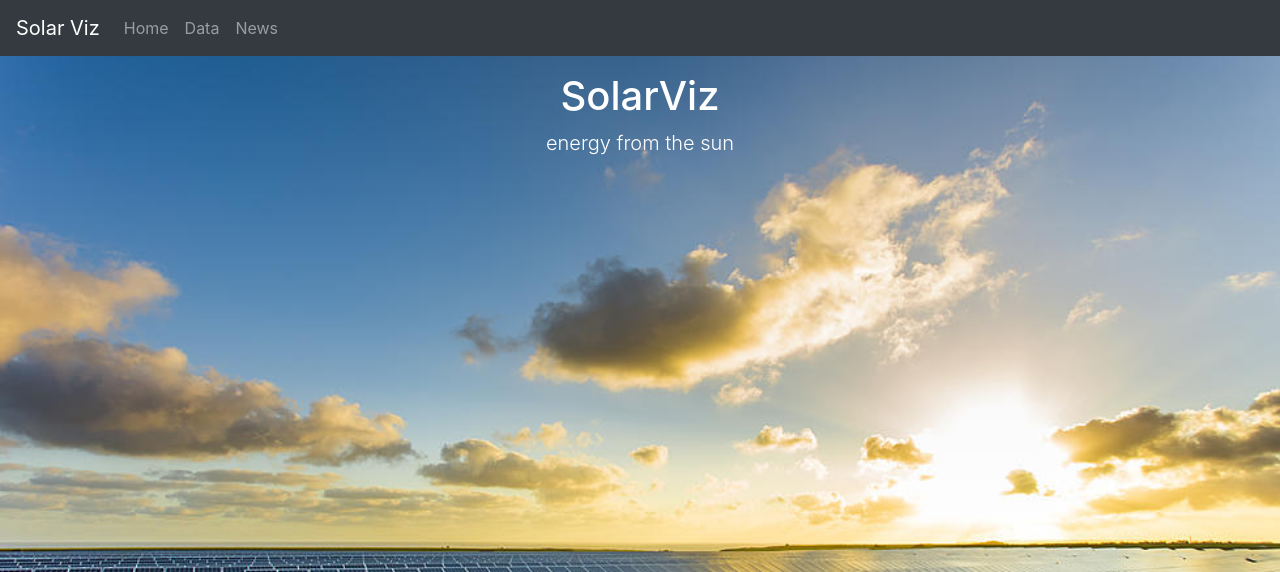
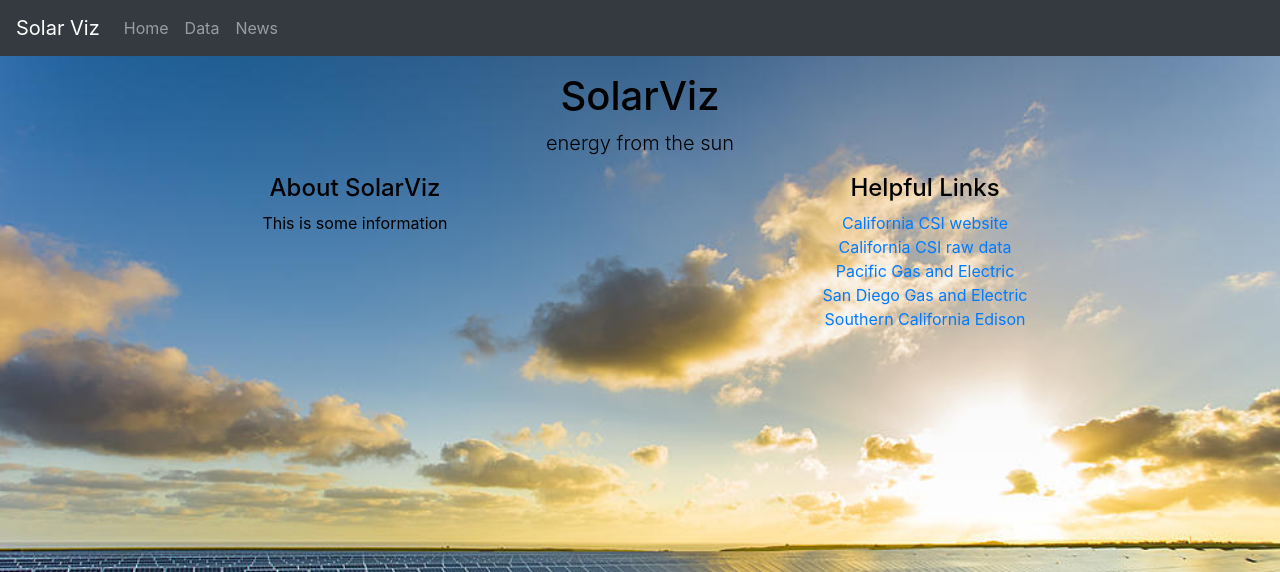
Before and after one commit to JKinsler/Solar_Viz, a Flask app: page / in a window 1280 px wide. Shown: the top 572 px of the page. Run offline with Flask 2, Linux system fonts and the light colour scheme; some libraries are stand-ins or nearby versions.

Commit message:
some styling progess on the home page

```diff
--- a/static/css/homepage.css
+++ b/static/css/homepage.css
@@ -4,8 +4,8 @@
 body {
     background: #333 url("/static/images/GettyImages-871613394.jpg");
     background-size: cover;
-
-    color: white;
+    background-repeat: no-repeat;
+    color:  black;
     text-align: center;
 }
 
@@ -21,10 +21,22 @@ body {
     vertical-align: middle;
 }
 
+.panel-transparent {
+        background: none;
+}
+
+.panel-transparent .panel-heading{
+    background: rgba(122, 130, 136, 0.2)!important;
+}
+
+.panel-transparent .panel-body{
+    background: rgba(46, 51, 56, 0.2)!important;
+}
+
 /* The footer always appears at the bottom of the browser window. */
-
 footer {
     position: fixed;
     bottom: 0;
     width: 100%;  /* required because fixed position */
+    color: white;
 }
--- a/static/css/styles.css
+++ b/static/css/styles.css
@@ -30,3 +30,8 @@
     text-align: left;
     background-color: #fff;
 }
+
+/*body{
+    ....
+    padding-bottom:200px;// You can adjust it
+}*/
--- a/templates/base.html
+++ b/templates/base.html
@@ -34,7 +34,7 @@
     {% block head %}{% endblock %}
 
   </head>
-
+  <body>
     <!-- Navbar -->
     <nav class="navbar navbar-expand-md navbar-dark bg-dark">
       <span class="navbar-brand">Solar Viz</span>
@@ -55,7 +55,7 @@
       </div>
     </nav>
 
-  <body>
+
     <!-- Show flash messages on next page, if any -->
     <div>
       <ul>
@@ -68,12 +68,12 @@
     {% block body %}{% endblock %}
 
     {% block js %}{% endblock %}
-    <div class="col-5">
+    <!-- <div class="col-5">
       <footer>
         <p>website by Johanna Kinsler
         <br>Hackbright capstone project | accelerated full-stack software engineering program for women</p>
       </footer>
-      </div>
+      </div> -->
 
   </body>
 </html>
--- a/templates/data_viz.html
+++ b/templates/data_viz.html
@@ -65,6 +65,7 @@
     <button type="Submit">Submit</button>
   </form>
 </div>
+<span class="border-bottom"></span>
 
 
 {% endblock %}
--- a/templates/homepage.html
+++ b/templates/homepage.html
@@ -14,18 +14,39 @@
 </div> -->
 
 <div class="site-wrapper">
-    <div class="site-wrapper-inner">
+  <div class="site-wrapper-inner">
+    <h1>SolarViz</h1>
+    <p class="lead">energy from the sun</p>
+    <div class="container">
+      <div class="row">
+        <div class="col-6 panel panel-primary panel-transparent">
+          <h4>About SolarViz</h4>
+          <p>This is some information</p>
+        </div>
+        <div class="col-6">
+          <h4>Helpful Links</h4>
+          <a href="https://www.californiasolarstatistics.ca.gov/">California CSI website</a>
+          <br>
+          <a href="https://www.californiadgstats.ca.gov/downloads/">California CSI raw data</a>
+          <br>
+          <a href="https://www.pge.com/">Pacific Gas and Electric</a>
+          <br>
+          <a href="https://www.sdge.com/">San Diego Gas and Electric</a>
+          <br>
+          <a href="https://www.sce.com/">Southern California Edison</a>
+          <br>
+        </div>
+      </div>
+    </div>
+  </div>
+</div>
 
-        <!-- <img src="/static/images/GettyImages-871613394.jpg"> -->
-
-        <h1>SolarViz</h1>
-
-        <p class="lead">energy from the sun</p>
-
-    </div>
-   <!--  <div class="container">
-    </div> -->
-</div>
+<div class="col-5">
+  <footer>
+    <p>website by Johanna Kinsler
+    <br>Hackbright capstone project | accelerated full-stack software engineering program for women</p>
+  </footer>
+  </div>
 
 
 {% endblock %}
```
